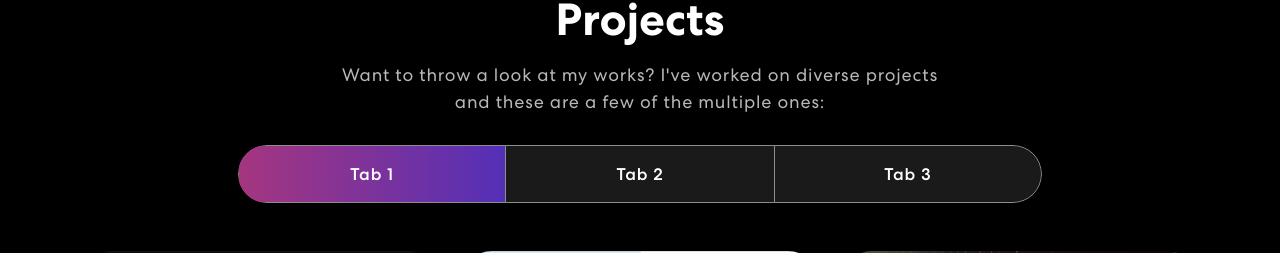
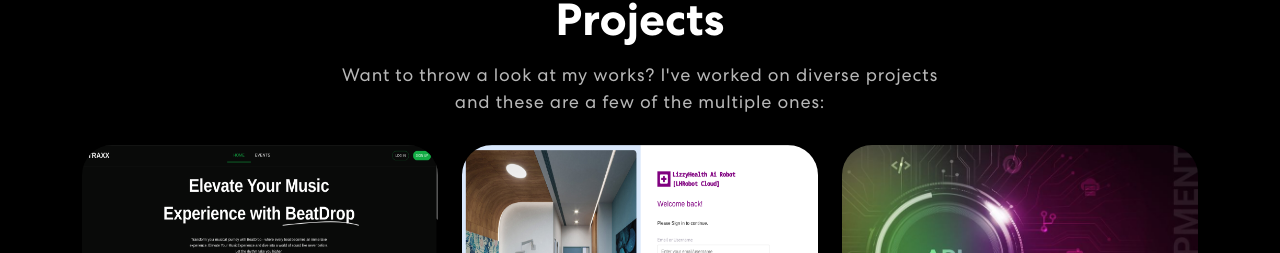
Before and after one commit to isaacrobert33/robertix, a React (Create React App) app: page / in a window 1280 px wide. Shown: the part 1288-1541 px from the top of the page. Built offline with nearby package versions, Linux system fonts and the light colour scheme.

Commit message:
Update Projects.jsx

```diff
--- a/src/components/Projects.jsx
+++ b/src/components/Projects.jsx
@@ -55,20 +55,6 @@
               <div className={isVisible ? "animate__animated animate__fadeIn": ""}>
                 <h2>Projects</h2>
                 <p>Want to throw a look at my works? I've worked on diverse projects and these are a few of the multiple ones:</p>
-                <Tab.Container id="projects-tabs" defaultActiveKey="first">
-                  <Nav variant="pills" className="nav-pills mb-5 justify-content-center align-items-center" id="pills-tab">
-                    <Nav.Item>
-                      <Nav.Link eventKey="first">Tab 1</Nav.Link>
-                    </Nav.Item>
-                    <Nav.Item>
-                      <Nav.Link eventKey="second">Tab 2</Nav.Link>
-                    </Nav.Item>
-                    <Nav.Item>
-                      <Nav.Link eventKey="third">Tab 3</Nav.Link>
-                    </Nav.Item>
-                  </Nav>
-                  <Tab.Content id="slideInUp" className={isVisible ? "animate__animated animate__slideInUp" : ""}>
-                    <Tab.Pane eventKey="first">
                 <Row>
                   {
                     projects.map((project, index) => {
@@ -81,15 +67,6 @@
                     })
                   }
                 </Row>
-                    </Tab.Pane>
-                    <Tab.Pane eventKey="section">
-                      <p></p>
-                    </Tab.Pane>
-                    <Tab.Pane eventKey="third">
-                      <p></p>
-                    </Tab.Pane>
-                  </Tab.Content>
-                </Tab.Container>
               </div>}
             </TrackVisibility>
           </Col>
```
Lines whose indentation alone changed are shown as unchanged.
